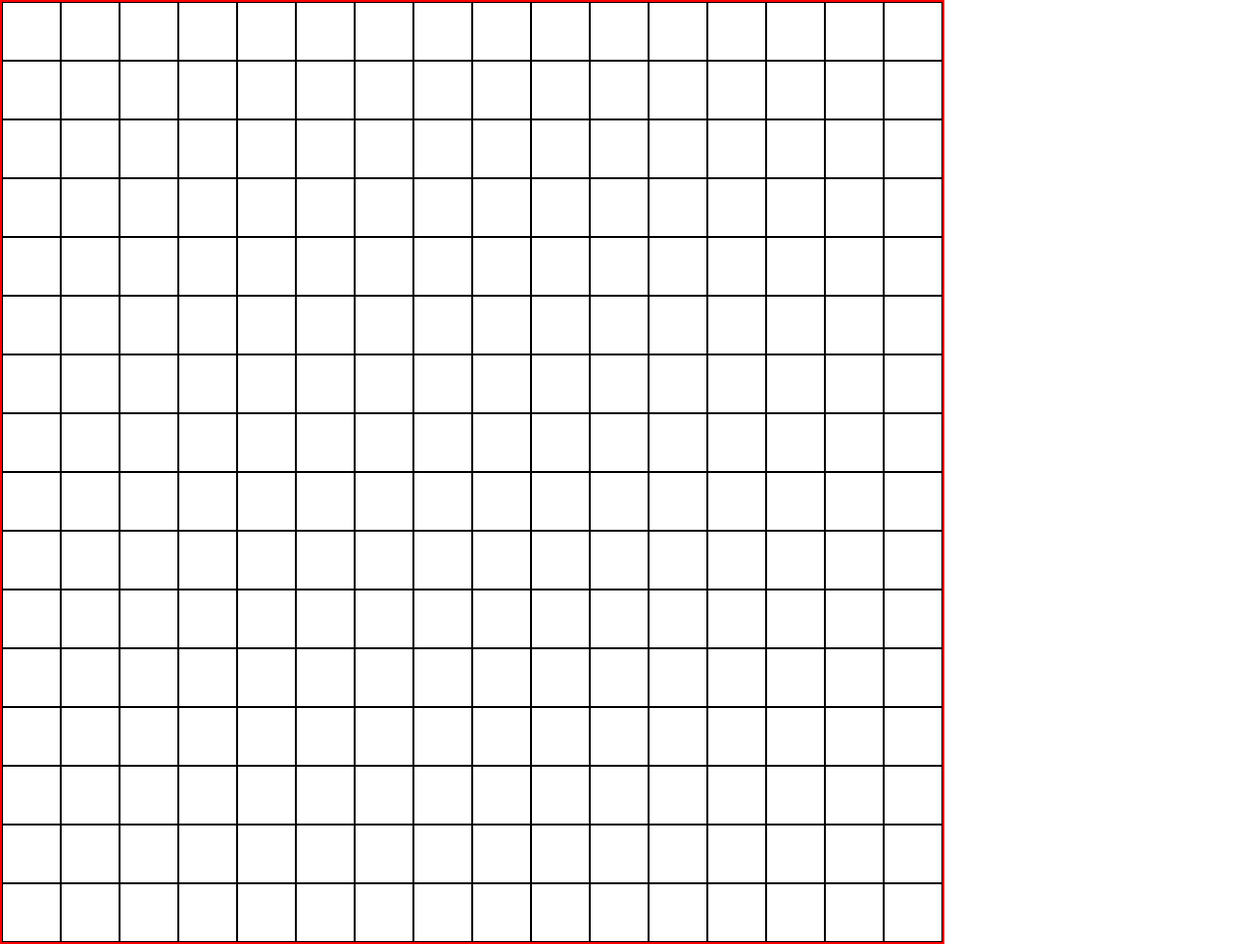
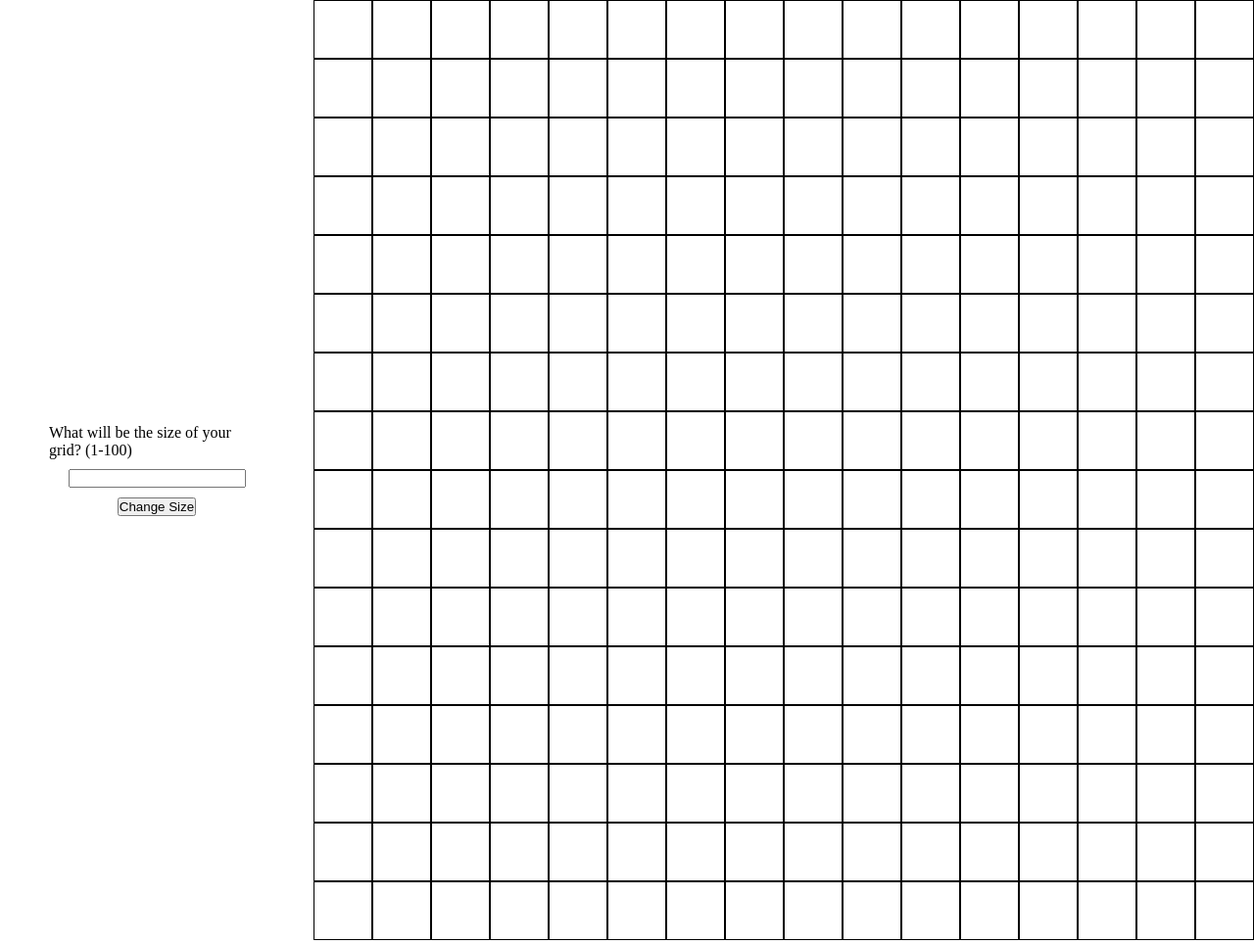
Before and after one commit to IvanInandan/etch-n-sketch, a plain HTML site: page index.html in a window 1280 px wide. Shown: the whole page at 98% size. Drawn offline with Linux system fonts and the light colour scheme.

Commit message:
Add UI to set dimension of grid

```diff
--- a/css/style.css
+++ b/css/style.css
@@ -3,13 +3,26 @@
     margin: 0px;
 }
 
-.grid {
-    border: 2px solid red;
+.page {
+    display: flex;
+    flex-direction: row;
+    justify-content: flex-start;
 }
 
-.row {
+.page > .interface {
     display: flex;
-    flex-direction: row;
+    flex-direction: column;
+    justify-content: center;
+    align-items: center;
+    gap: 10px;
+    padding: 50px;
+    flex-grow: 0;
+}
+
+.page > .grid {
+    display: flex;
+    justify-content: center;
+    flex: 1;
 }
 
 .square {
--- a/index.html
+++ b/index.html
@@ -8,6 +8,13 @@
     <script src="javascript/script.js" defer></script>
 </head>
 <body>
-    <div class="grid"></div>
+    <div class="page">
+        <div class="interface">
+            <label for="gridSize">What will be the size of your grid? (1-100)</label>
+            <input id="gridSize" name="gridSize" type="text">
+            <button>Change Size</button>
+        </div>
+        <div class="grid"></div>
+    </div>
 </body>
 </html>
```
